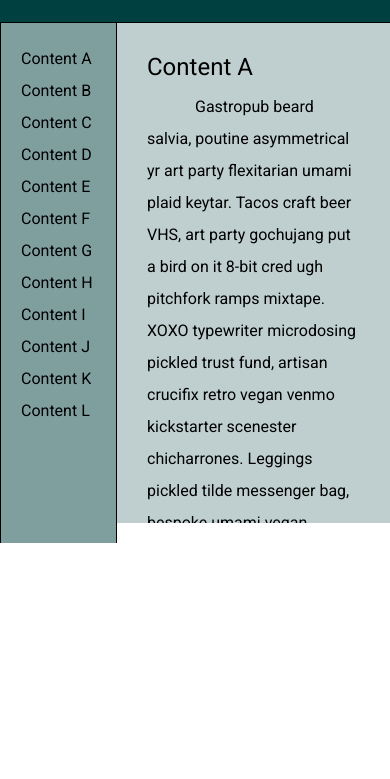
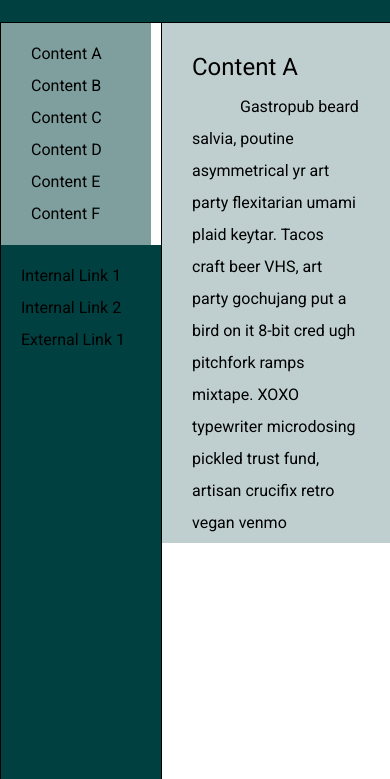
Before and after one commit to alexaraes/golden-frog-test, a website: page index.html in a window 390 px wide. Shown: the part 65-844 px from the top of the page. Drawn offline with Linux system fonts and the light colour scheme.

Commit message:
styles/breakpoints

```diff
--- a/index.html
+++ b/index.html
@@ -26,16 +26,20 @@
 							<li>Content D</li>
 							<li>Content E</li>
 							<li>Content F</li>
-							<li class="design5-extra">Content G</li>
-							<li class="design5-extra">Content H</li>
-							<li class="design5-extra">Content I</li>
-							<li class="design5-extra">Content J</li>
-							<li class="design5-extra">Content K</li>
-							<li class="design5-extra">Content L</li>
+							<li class="design5-content">Content G</li>
+							<li class="design5-content">Content H</li>
+							<li class="design5-content">Content I</li>
+							<li class="design5-content">Content J</li>
+							<li class="design5-content">Content K</li>
+							<li class="design5-content">Content L</li>
 						</ul>
 					</div>
 					<div class="secondary-nav">
-						<!--first breakpoint incoming-->
+			          <ul>
+			            <li>Internal Link 1</li>
+			            <li>Internal Link 2</li>
+			            <li>External Link 1</li>
+			          </ul>
 					</div>
 				</div>
 
--- a/styles/_mediaqueries.scss
+++ b/styles/_mediaqueries.scss
@@ -3,22 +3,37 @@
 		display: none;
 	}
 
-	.side-nav {
-		background-color: red;
+	.design5-content {
+		display: none;
+	}
+
+	.left-nav {
+		height: 1000px;
 
 		.primary-nav {
-			display: block;
+			height: auto;
+		}
 
-			.secondary-nav {
-				display: none;
-			}
+		.secondary-nav {
+			height: 100%;
 		}
 	}
 
 }
 
 @media (min-width: 800px) {
-	.design5-extra {
+	.content {
+		width: 800px;
+		margin: 0 auto;
+	}
+
+	.design5-content {
 		display: none;
 	}
 }
+
+@media (min-width: 900px) {
+	.content {
+		width: 900px;
+	}
+}
--- a/styles/styles.sass.css
+++ b/styles/styles.sass.css
@@ -1,55 +1,10 @@
-/* http://meyerweb.com/eric/tools/css/reset/
-   v2.0 | 20110126
-   License: none (public domain)
-*/
-html, body, div, span, applet, object, iframe,
-h1, h2, h3, h4, h5, h6, p, blockquote, pre,
-a, abbr, acronym, address, big, cite, code,
-del, dfn, em, img, ins, kbd, q, s, samp,
-small, strike, strong, sub, sup, tt, var,
-b, u, i, center,
-dl, dt, dd, ol, ul, li,
-fieldset, form, label, legend,
-table, caption, tbody, tfoot, thead, tr, th, td,
-article, aside, canvas, details, embed,
-figure, figcaption, footer, header, hgroup,
-menu, nav, output, ruby, section, summary,
-time, mark, audio, video {
-  margin: 0;
-  padding: 0;
-  border: 0;
-  font-size: 100%;
-  font: inherit; }
-
-/* HTML5 display-role reset for older browsers */
-article, aside, details, figcaption, figure,
-footer, header, hgroup, menu, nav, section {
-  display: block; }
-
-body {
-  line-height: 1; }
-
-ol, ul {
-  list-style: none; }
-
-blockquote, q {
-  quotes: none; }
-
-blockquote:before, blockquote:after,
-q:before, q:after {
-  content: '';
-  content: none; }
-
-table {
-  border-collapse: collapse;
-  border-spacing: 0; }
-
 body {
   height: 100%;
   margin: 0;
   padding: 0;
   font-family: 'Roboto', sans-serif;
-  overflow: hidden; }
+  overflow: hidden;
+  box-sizing: border-box; }
 
 .header {
   overflow: hidden;
@@ -76,22 +31,28 @@ body {
   display: flex; }
 
 .left-nav {
-  width: 20%;
-  min-width: 75px;
   border-left: 1px solid black;
-  border-right: 1px solid black;
-  background-color: rgba(0, 64, 64, 0.5);
-  padding: 20px; }
+  border-right: 1px solid black; }
 
 .primary-nav {
+  width: 30%;
+  min-width: 120px;
   overflow-y: scroll;
   position: relative;
-  height: 480px; }
+  height: 480px;
+  padding: 15px 0 15px 30px;
+  background-color: rgba(0, 64, 64, 0.5); }
+
+.secondary-nav {
+  padding: 15px 20px 15px 20px;
+  width: 30%;
+  min-width: 120px;
+  background-color: #004040; }
 
 .body-wrapper {
   overflow: scroll;
   position: relative;
-  height: 480px;
+  height: 500px;
   background-color: rgba(0, 64, 64, 0.25);
   padding: 20px 30px 0 30px; }
   .body-wrapper .title {
@@ -111,13 +72,22 @@ body {
 @media (min-height: 480px) {
   .footer {
     display: none; }
-  .side-nav {
-    background-color: red; }
-    .side-nav .primary-nav {
-      display: block; }
-      .side-nav .primary-nav .secondary-nav {
-        display: none; } }
+  .design5-content {
+    display: none; }
+  .left-nav {
+    height: 1000px; }
+    .left-nav .primary-nav {
+      height: auto; }
+    .left-nav .secondary-nav {
+      height: 100%; } }
 
 @media (min-width: 800px) {
-  .design5-extra {
+  .content {
+    width: 800px;
+    margin: 0 auto; }
+  .design5-content {
     display: none; } }
+
+@media (min-width: 900px) {
+  .content {
+    width: 900px; } }
--- a/styles/styles.scss
+++ b/styles/styles.scss
@@ -1,4 +1,4 @@
-@import 'reset';
+// @import 'reset';
 
 body {
 	height: 100%;
@@ -6,6 +6,7 @@ body {
 	padding: 0;
 	font-family: 'Roboto', sans-serif;
 	overflow: hidden;
+	box-sizing: border-box;
 }
 
 .header {
@@ -40,24 +41,31 @@ body {
 }
 
 .left-nav {
-	width: 20%;
-	min-width: 75px;
 	border-left: 1px solid black;
 	border-right: 1px solid black;
-	background-color: rgba(0, 64, 64, .5);
-	padding: 20px;
 }
 
 .primary-nav {
+	width: 30%;
+	min-width: 120px;
 	overflow-y: scroll;
 	position:relative;
 	height: 480px;
+	padding: 15px 0 15px 30px;
+	background-color: rgba(0, 64, 64, .5);
+}
+
+.secondary-nav {
+	padding: 15px 20px 15px 20px;
+	width: 30%;
+	min-width: 120px;
+	background-color: rgba(0, 64, 64, 1);
 }
 
 .body-wrapper {
 	overflow:scroll;
 	position:relative;
-	height:480px;
+	height:500px;
 	background-color: rgba(0, 64, 64, .25);
 	padding: 20px 30px 0 30px;
 
```
